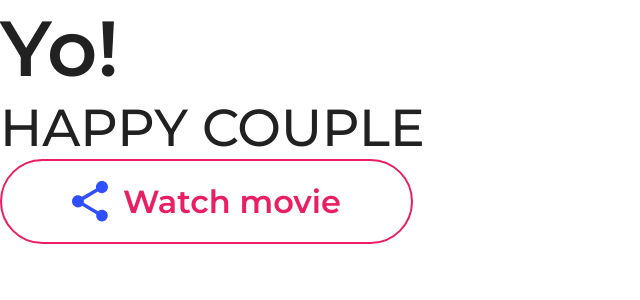
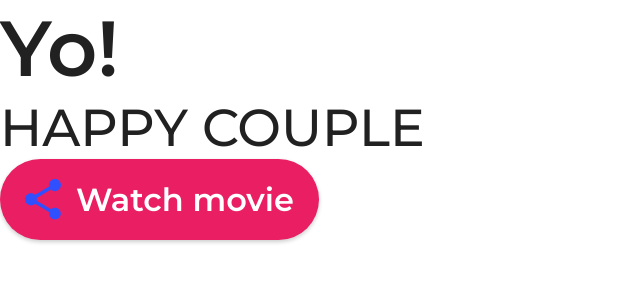
Before and after one commit to OlgaParfenova/films-lp, a React (Vite) app: page / in a window 1280 px wide. In both pictures the pointer is over the button "Watch movie". Shown: the top 300 px of the page, without its empty margins (0-640 px from the left). Built offline with nearby package versions, Linux system fonts and the light colour scheme.

Commit message:
Css module for Button have been updated

```diff
--- a/src/components/App/App.tsx
+++ b/src/components/App/App.tsx
@@ -10,7 +10,9 @@ export function App() {
       <Paragraph capitals={true} size='xl'>
         Happy couple
       </Paragraph>
-      <Button icon={ShareIcon}>Watch movie</Button>
+      <Button icon={ShareIcon} fill='bgSecondaryFill'>
+        Watch movie
+      </Button>
     </>
   );
 }
--- a/src/components/Button/Button.module.css
+++ b/src/components/Button/Button.module.css
@@ -11,11 +11,29 @@
   cursor: pointer;
 }
 
+.button:hover {
+  border-color: var(--primary-main-color);
+  background-color: var(--primary-main-color);
+  color: var(--paper-color);
+  box-shadow: 0 2px 4px rgba(0, 0, 0, 0.2);
+  transition: border-color 0.3s ease, background-color 0.3s ease,
+    color 0.3s ease, box-shadow 0.3s ease;
+}
+
 .button--defaultBorder {
   border: 2px solid var(--paper-color);
   background-color: none;
   text-transform: capitalize;
   color: var(--paper-color);
+}
+
+.button--defaultBorder:hover {
+  border: 2px solid var(--paper-color);
+  background-color: var(--paper-color);
+  color: transparent;
+  box-shadow: 0 2px 4px rgba(0, 0, 0, 0.2);
+  transition: border-color 0.3s ease, background-color 0.3s ease,
+    color 0.3s ease, box-shadow 0.3s ease;
 }
 
 .button--primaryBorder {
@@ -32,14 +50,38 @@
   color: var(--secondary-main-color);
 }
 
+.button--secondaryBorder:hover {
+  border: 2px solid var(--secondary-main-color);
+  background-color: var(--secondary-main-color);
+  color: var(--paper-color);
+  box-shadow: 0 2px 4px rgba(0, 0, 0, 0.2);
+  transition: border-color 0.3s ease, background-color 0.3s ease,
+    color 0.3s ease, box-shadow 0.3s ease;
+}
+
 .button--noBorder {
   border: none;
   background-color: none;
 }
 
+.button--noBorder:hover {
+  border: none;
+  background-color: transparent;
+  color: var(--text-primary-color);
+  box-shadow: none;
+  transition: color 0.3s ease;
+}
+
 .button--primaryFill {
   padding: 20px 25px;
   background-color: var(--primary-main-color);
+  color: var(--paper-color);
+  border: none;
+}
+
+.button--primaryFill:hover {
+  padding: 20px 25px;
+  background-color: var(--secondary-main-color);
   color: var(--paper-color);
   border: none;
 }
```
Also changed, not shown: src/layouts/Navbar/Navbar.tsx (added).
